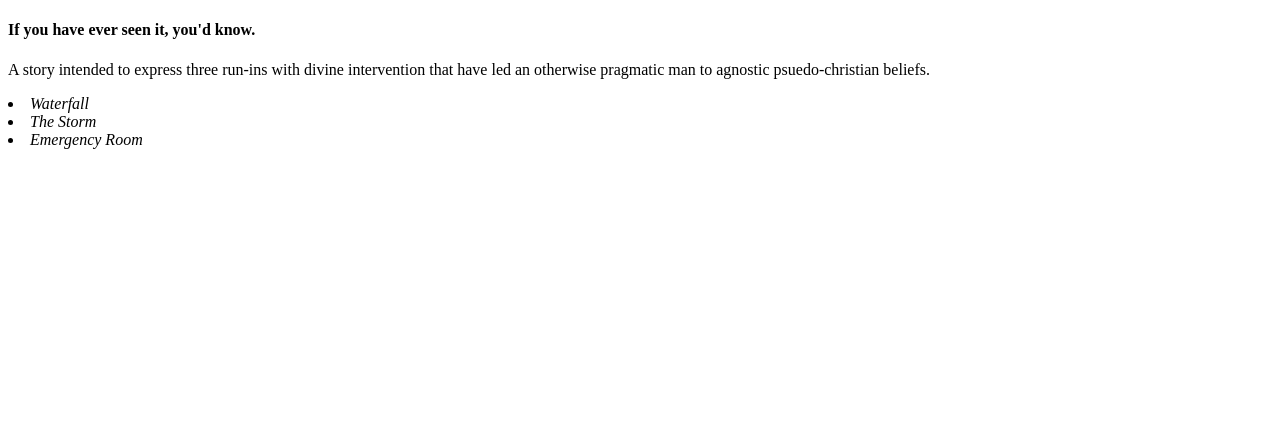
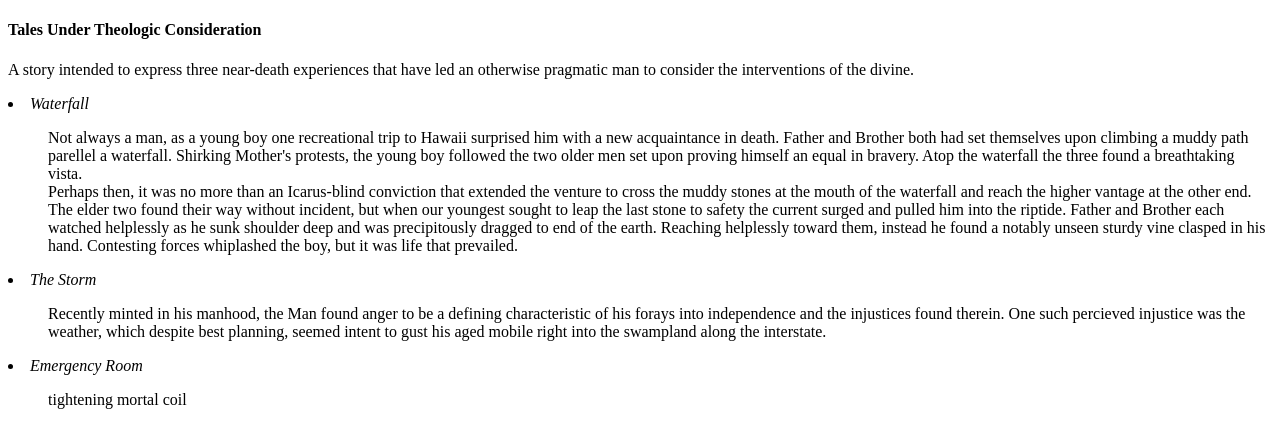
Before and after one commit to ebandin/html-me-something, a plain HTML site: page index.html in a window 1280 px wide. Drawn offline with Linux system fonts and the light colour scheme.

Commit message:
the waterfall pt3

```diff
--- a/index.html
+++ b/index.html
@@ -1,21 +1,43 @@
 <!doctype html>
 <html>
 <head>
-	<title>Angels Among Us</title>
+	<title>What Else Among Us?</title>
 
 	</head>
 <body>
-		<h4> If you have ever seen it, you'd know.</h4>
+		<h4> Tales Under Theologic Consideration</h4>
 	<p>
-		A story intended to express three run-ins with divine intervention that have led an otherwise pragmatic man to agnostic psuedo-christian beliefs.
+		A story intended to express three near-death experiences that have led an otherwise pragmatic man to consider the interventions of the divine.
 	</p>
-	<li> <i>Waterfall</i> </li>
+	<li> <i>Waterfall</i>
+	<ul>
+		<p>
+			Not always a man, as a young boy one recreational trip to Hawaii surprised him with a new acquaintance in death. Father and Brother both had set themselves upon climbing a muddy path parellel a waterfall. Shirking Mother's protests, the young boy followed the two older men set upon proving himself an equal in bravery. Atop the waterfall the three found a breathtaking vista. <br>
+
+			Perhaps then, it was no more than an Icarus-blind conviction that extended the venture to cross the muddy stones at the mouth of the waterfall and reach the higher vantage at the other end. The elder two found their way without incident, but when our youngest sought to leap the last stone to safety the current surged and pulled him into the riptide. Father and Brother each watched helplessly as he sunk shoulder deep and was precipitously dragged to end of the earth. Reaching helplessly toward them, instead he found a notably unseen sturdy vine clasped in his hand. Contesting forces whiplashed the boy, but it was life that prevailed.
+	</p>
+
+		</ul>
+
+	</li>
 
 
-	<li> <i>The Storm </i> </li>
+	<li> <i>The Storm </i>
+	<ul>
+		<p>
+		Recently minted in his manhood, the Man found anger to be a defining characteristic of his forays into independence and the injustices found therein. One such percieved injustice was the weather, which despite best planning, seemed intent to gust his aged mobile right into the swampland along the interstate.
+		</p>
+		</ul>
+	</li>
+	<p> </p>
 
-
-	<li> <i>Emergency Room</i> </li>
+	<li> <i>Emergency Room</i>
+	<ul>
+		<p>
+		tightening mortal coil
+		</p>
+		</ul>
+	</li>
 
 
 
```
